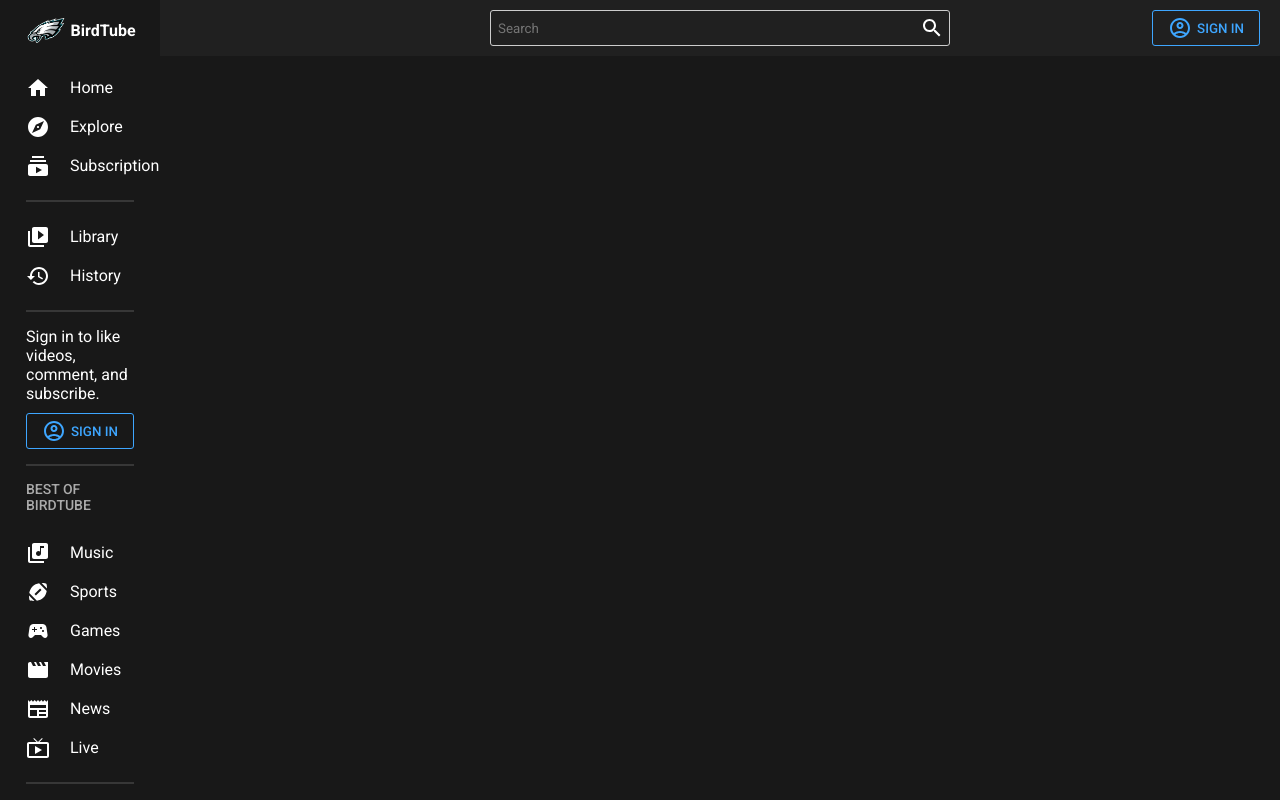
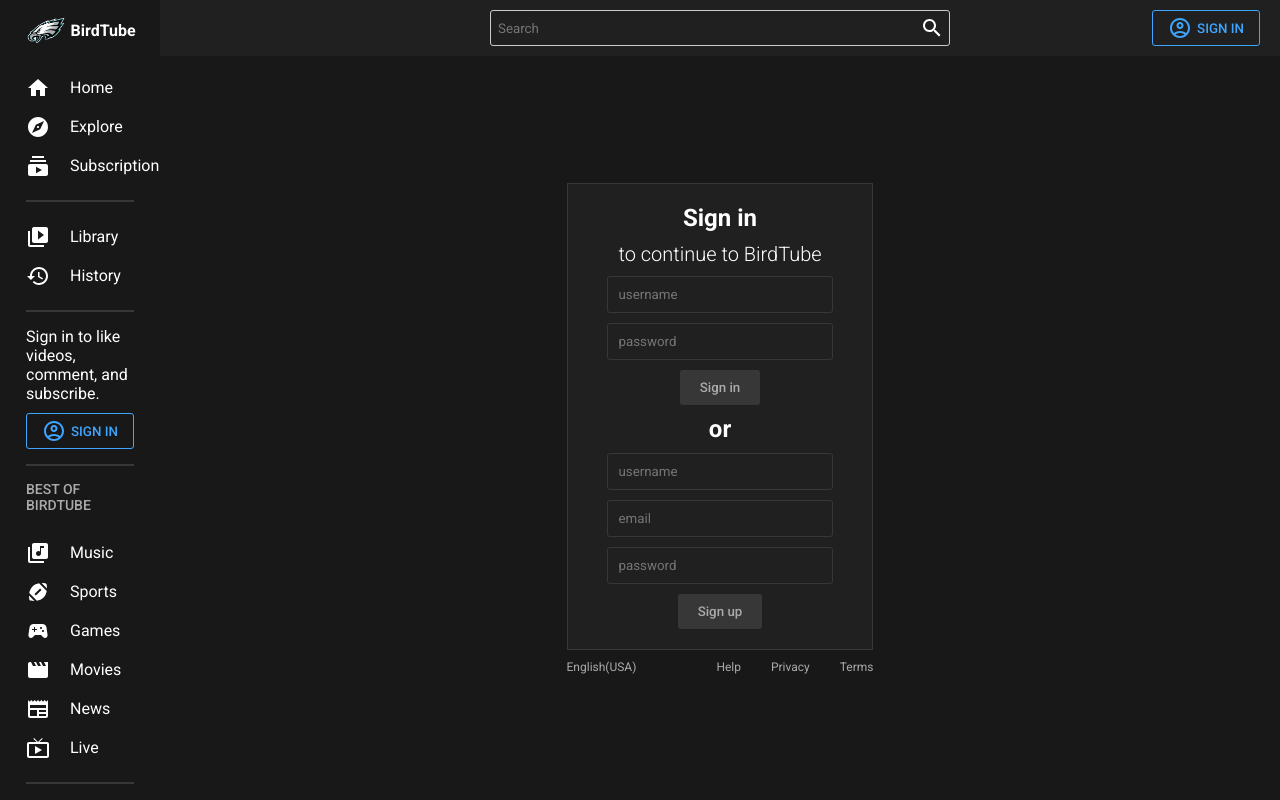
Before and after one commit to nickith21/youtube-clone-ld, a React (Create React App) app in the folder client/: page /signin in a window 1280 px wide. Built offline with nearby package versions, Linux system fonts and the light colour scheme.

Commit message:
SignIn Page

```diff
--- a/client/src/App.js
+++ b/client/src/App.js
@@ -6,6 +6,7 @@
 import { BrowserRouter, Routes, Route } from "react-router-dom";
 import Home from "./pages/Home";
 import Video from "./pages/Video";
+import SignIn from "./pages/SignIn";
 
 const Container = styled.div`
   display: flex;
@@ -32,7 +33,7 @@
               <Routes>
                 <Route path="/">
                   <Route index element={<Home />} />
-                  {/* <Route path="signin" element={<SignIn />} /> */}
+                  <Route path="signin" element={<SignIn />} />
                   <Route path="video">
                     <Route path=":id" element={<Video />} />
                   </Route>
--- a/client/src/components/Card.jsx
+++ b/client/src/components/Card.jsx
@@ -5,23 +5,23 @@
 import videoImg from "../img/video-bg.jpg"
 
 const Container = styled.div`
-  width: ${(props) => props.type !== "sm" && "360px"};
-  margin-bottom: ${(props) => (props.type === "sm" ? "10px" : "45px")};
+  width: ${(props) => props.type !== "small" && "360px"};
+  margin-bottom: ${(props) => (props.type === "small" ? "10px" : "45px")};
   cursor: pointer;
-  display: ${(props) => props.type === "sm" && "flex"};
+  display: ${(props) => props.type === "small" && "flex"};
   gap: 10px;
 `;
 
 const Image = styled.img`
   width: 100%;
-  height: ${(props) => (props.type === "sm" ? "120px" : "202px")};
+  height: ${(props) => (props.type === "small" ? "120px" : "202px")};
   background-color: #999;
   flex: 1;
 `;
 
 const Details = styled.div`
   display: flex;
-  margin-top: ${(props) => props.type !== "sm" && "16px"};
+  margin-top: ${(props) => props.type !== "small" && "16px"};
   gap: 12px;
   flex: 1;
 `;
@@ -31,7 +31,7 @@
   height: 36px;
   border-radius: 50%;
   background-color: #999;
-  display: ${(props) => props.type === "sm" && "none"};
+  display: ${(props) => props.type === "small" && "none"};
 `;
 
 const Texts = styled.div``;
--- a/client/src/components/Menu.jsx
+++ b/client/src/components/Menu.jsx
@@ -51,6 +51,10 @@
   gap: 20px;
   cursor: pointer;
   padding: 7.5px 0px;
+
+  &:hover {
+    background-color: ${({ theme }) => theme.soft};
+  }
 `;
 
 const Hr = styled.hr`
@@ -80,14 +84,13 @@
   font-weight: 500;
   color: #aaaaaa;
   margin-bottom: 20px;
-`
+`;
 
-const Menu = ({darkMode,setDarkMode,theme}) => {
+const Menu = ({ darkMode, setDarkMode, theme }) => {
   return (
     <Container>
       <Wrapper>
-      <Link to="/" style={{ textDecoration: "none" , color: "inherit"}}>
-
+        <Link to="/" style={{ textDecoration: "none", color: "inherit" }}>
           <Logo>
             <Img src={LogoImg} />
             BirdTube
@@ -117,10 +120,12 @@
         <Hr />
         <Login>
           Sign in to like videos, comment, and subscribe.
+          <Link to="signin" style={{ textDecoration: "none" }}>
             <Button>
               <AccountCircleOutlinedIcon />
               SIGN IN
             </Button>
+          </Link>
         </Login>
         <Hr />
         <Title>BEST OF BIRDTUBE</Title>
--- a/client/src/components/Navbar.jsx
+++ b/client/src/components/Navbar.jsx
@@ -63,12 +63,12 @@
           <Input placeholder="Search" />
           <SearchOutlinedIcon />
         </Search>
-        {/* <Link to="signin" style={{ textDecoration: "none" }}> */}
+        <Link to="signin" style={{ textDecoration: "none" }}>
           <Button>
             <AccountCircleOutlinedIcon />
             SIGN IN
           </Button>
-        {/* </Link> */}
+        </Link>
       </Wrapper>
     </Container>
   );
--- /dev/null
+++ b/client/src/pages/SignIn.jsx
@@ -0,0 +1,93 @@
+import React from "react";
+import styled from "styled-components";
+
+const Container = styled.div`
+  display: flex;
+  flex-direction: column;
+  align-items: center;
+  justify-content: center;
+  height: calc(100vh - 56px);
+  color: ${({ theme }) => theme.text};
+`;
+
+const Wrapper = styled.div`
+  display: flex;
+  align-items: center;
+  flex-direction: column;
+  background-color: ${({ theme }) => theme.bgLighter};
+  border: 1px solid ${({ theme }) => theme.soft};
+  padding: 20px 50px;
+  gap: 10px;
+`;
+
+const Title = styled.h1`
+  font-size: 24px;
+`;
+
+const SubTitle = styled.h2`
+  font-size: 20px;
+  font-weight: 300;
+`;
+
+const Input = styled.input`
+  border: 1px solid ${({ theme }) => theme.soft};
+  border-radius: 3px;
+  padding: 10px;
+  background-color: transparent;
+  width: 100%;
+  color: ${({ theme }) => theme.text};
+`;
+
+const Button = styled.button`
+  border-radius: 3px;
+  border: none;
+  padding: 10px 20px;
+  font-weight: 500;
+  cursor: pointer;
+  background-color: ${({ theme }) => theme.soft};
+  color: ${({ theme }) => theme.textSoft};
+`;
+
+const More = styled.div`
+  display: flex;
+  margin-top: 10px;
+  font-size: 12px;
+  color: ${({ theme }) => theme.textSoft};
+`;
+
+const Links = styled.div`
+  margin-left: 50px;
+`;
+
+const Link = styled.span`
+  margin-left: 30px;
+`;
+
+const SignIn = () => {
+  return (
+    <Container>
+      <Wrapper>
+        <Title>Sign in</Title>
+        <SubTitle>to continue to BirdTube</SubTitle>
+        <Input placeholder="username" />
+        <Input type="password" placeholder="password" />
+        <Button>Sign in</Button>
+        <Title>or</Title>
+        <Input placeholder="username" />
+        <Input placeholder="email" />
+        <Input type="password" placeholder="password" />
+        <Button>Sign up</Button>
+      </Wrapper>
+      <More>
+        English(USA)
+        <Links>
+          <Link>Help</Link>
+          <Link>Privacy</Link>
+          <Link>Terms</Link>
+        </Links>
+      </More>
+    </Container>
+  );
+};
+
+export default SignIn;
--- a/client/src/pages/Video.jsx
+++ b/client/src/pages/Video.jsx
@@ -154,19 +154,19 @@
         <Comments/>
       </Content>
       <Recommendation>
-        <Card type="sm" />
-        <Card type="sm" />
-        <Card type="sm" />
-        <Card type="sm" />
-        <Card type="sm" />
-        <Card type="sm" />
-        <Card type="sm" />
-        <Card type="sm" />
-        <Card type="sm" />
-        <Card type="sm" />
-        <Card type="sm" />
-        <Card type="sm" />
-        <Card type="sm" />
+        <Card type="small" />
+        <Card type="small" />
+        <Card type="small" />
+        <Card type="small" />
+        <Card type="small" />
+        <Card type="small" />
+        <Card type="small" />
+        <Card type="small" />
+        <Card type="small" />
+        <Card type="small" />
+        <Card type="small" />
+        <Card type="small" />
+        <Card type="small" />
       </Recommendation>
     </Container>
   );
```
Lines whose indentation alone changed are shown as unchanged.
